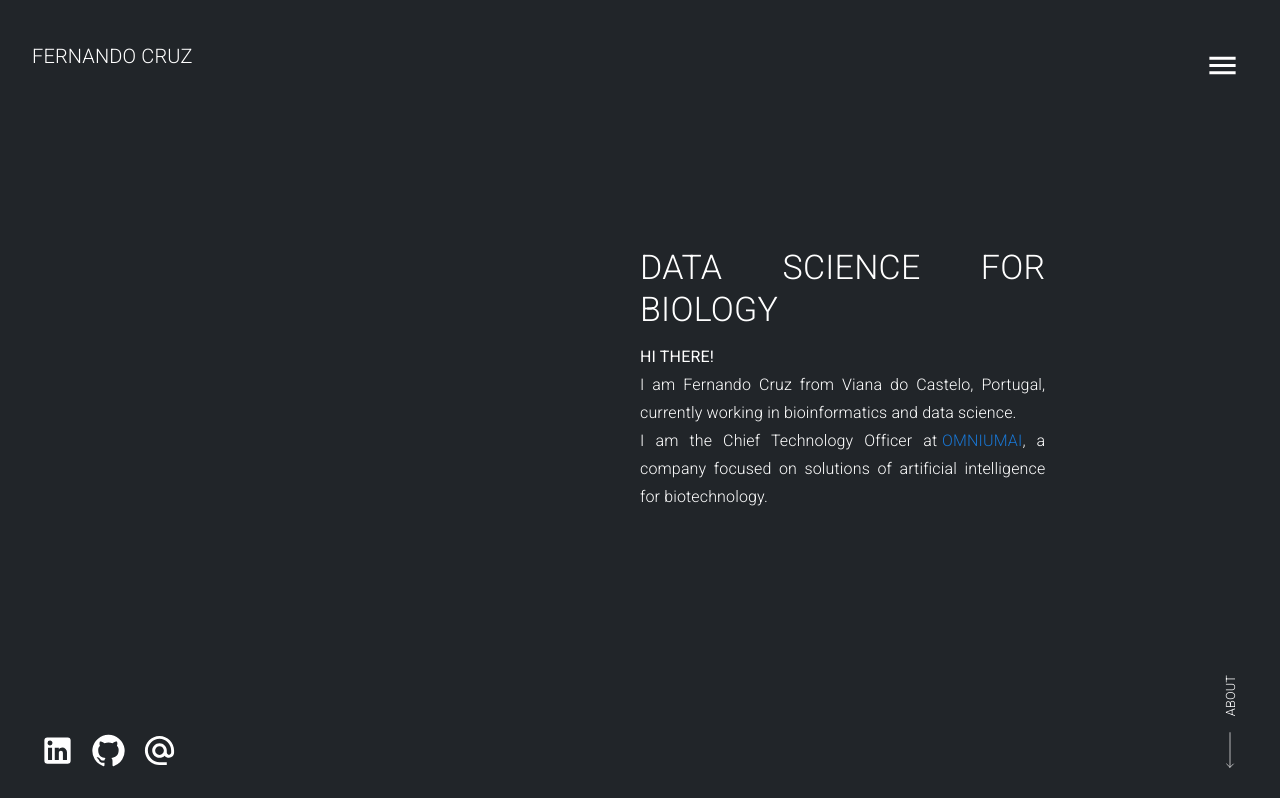
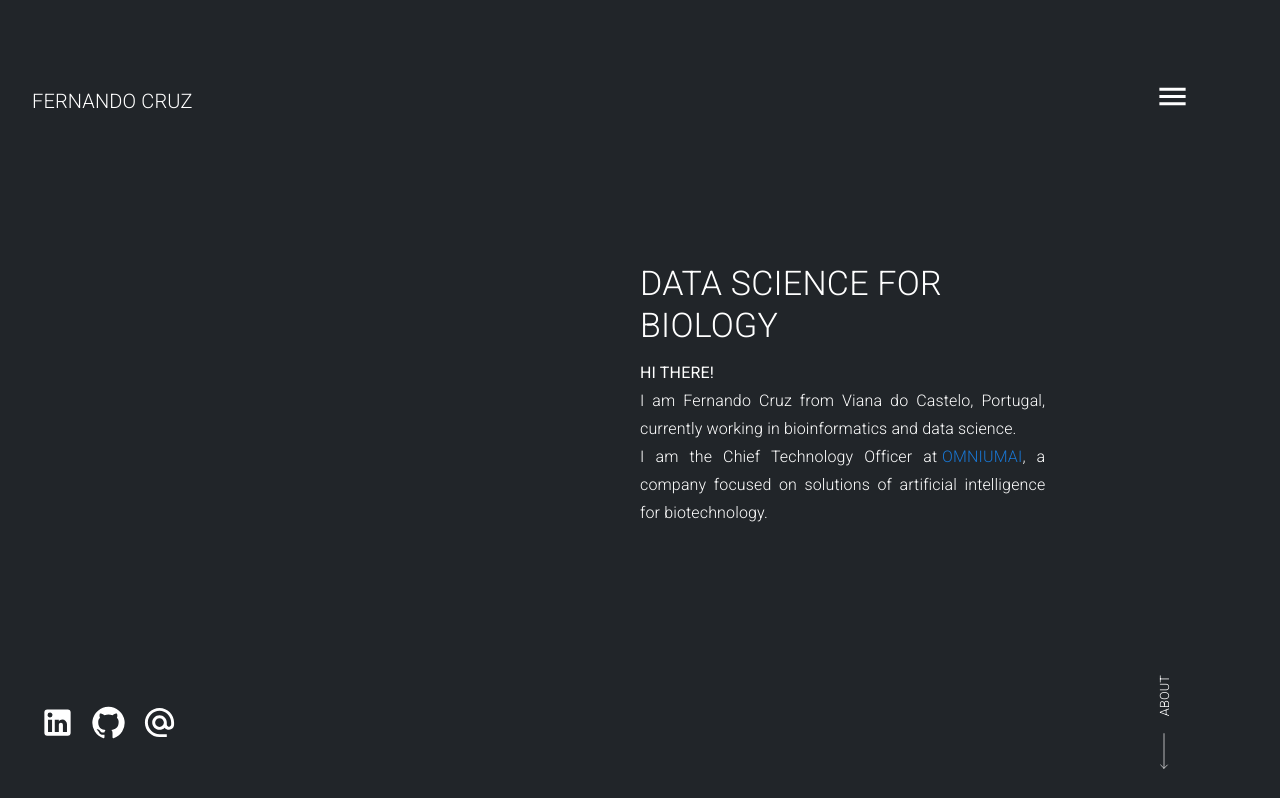
Before and after one commit to cruz-f/cruz-f.github.io, a React (Create React App) app: page / in a window 1280 px wide. Shown: the top 798 px of the page. Built offline with nearby package versions, Linux system fonts and the light colour scheme.

Commit message:
[ADD] add responsiveness to home page

```diff
--- a/src/sections/Home.js
+++ b/src/sections/Home.js
@@ -20,10 +20,12 @@ function Home() {
                   backgroundColor: '#212529',
                   minHeight: '100vh',
                   paddingX: '2rem',
+                  paddingTop: '3rem',
               }}
+              columns={{ xs: 8, sm: 8, md: 12, lg: 12 }}
               justifyContent="space-between"
               alignItems="center">
-            <Grid item mt={5} xs={10} alignSelf={'flex-start'}>
+            <Grid item xs={7} sm={7} md={11} lg={11} pt={{xs: 1}}>
                 <Typography
                     color={'#FFF'}
                     variant="h6"
@@ -36,12 +38,16 @@ function Home() {
                     Fernando Cruz
                 </Typography>
             </Grid>
-            <Grid item mt={5} xs={"auto"} alignSelf={'flex-start'}>
+            <Grid item xs={1} sm={1} md={1} lg={1} >
                 <AppDrawer />
             </Grid>
-            <Grid item xs={6}>
+            <Grid item xs={12} sm={12} md={12} lg={12}>
             </Grid>
-            <Grid item xs={4}>
+            <Grid item xs={0} sm={0} md={0} lg={12}>
+            </Grid>
+            <Grid item xs={0} sm={1} md={1} lg={6}>
+            </Grid>
+            <Grid item xs={8} sm={5} md={9} lg={4}>
                 <Typography
                     color={'#FFF'}
                     variant="h4"
@@ -49,7 +55,6 @@ function Home() {
                     sx={{
                         fontWeight: 'lighter',
                         textTransform: "uppercase",
-                        textAlign: 'justify',
                     }}>
                     Data Science for Biology
                 </Typography>
@@ -91,9 +96,13 @@ function Home() {
                     </Link>, a company focused on solutions of artificial intelligence for biotechnology.
                 </Typography>
             </Grid>
-            <Grid item xs={2}>
+            <Grid item xs={0} sm={2} md={2} lg={2}>
             </Grid>
-            <Grid item xs={10} mb={3} alignSelf={'flex-end'}>
+            <Grid item xs={12} sm={0} md={0} lg={12}>
+            </Grid>
+            <Grid item xs={12} sm={0} md={0} lg={12}>
+            </Grid>
+            <Grid item xs={7} sm={7} md={11} lg={11}>
                 <IconButton href={"https://www.linkedin.com/in/fernando-cruz-ba2b65142"}>
                     <LinkedInIcon sx={{ color: "#FFF" }} fontSize="large"/>
                 </IconButton>
@@ -104,7 +113,7 @@ function Home() {
                     <AlternateEmailIcon sx={{ color: "#FFF" }} fontSize="large"/>
                 </IconButton>
             </Grid>
-            <Grid item xs={'auto'} mb={3} alignSelf={'flex-end'}>
+            <Grid item xs={1} sm={1} md={1} lg={1}>
                 <DownButton scrollHandler={() => scrollToAbout()} text={'about'} color={'#ffffff'}/>
             </Grid>
         </Grid>
```
